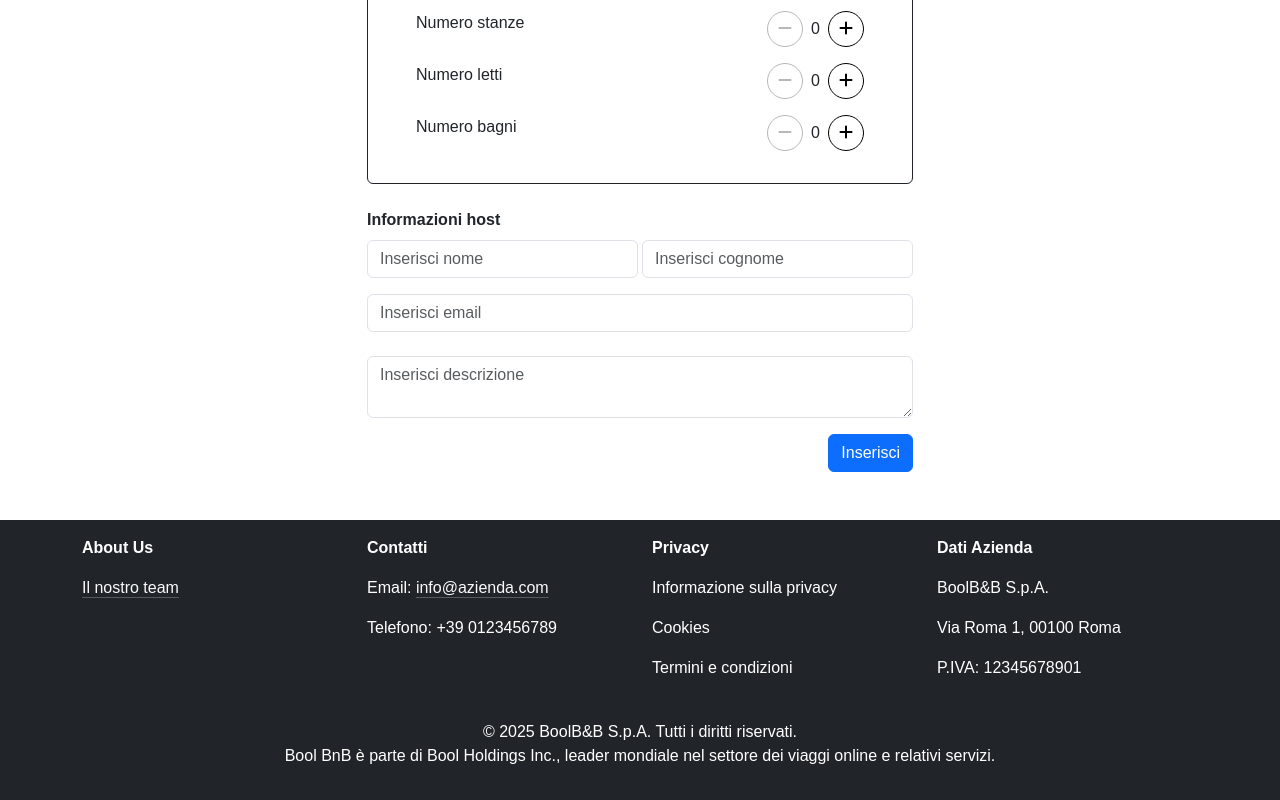
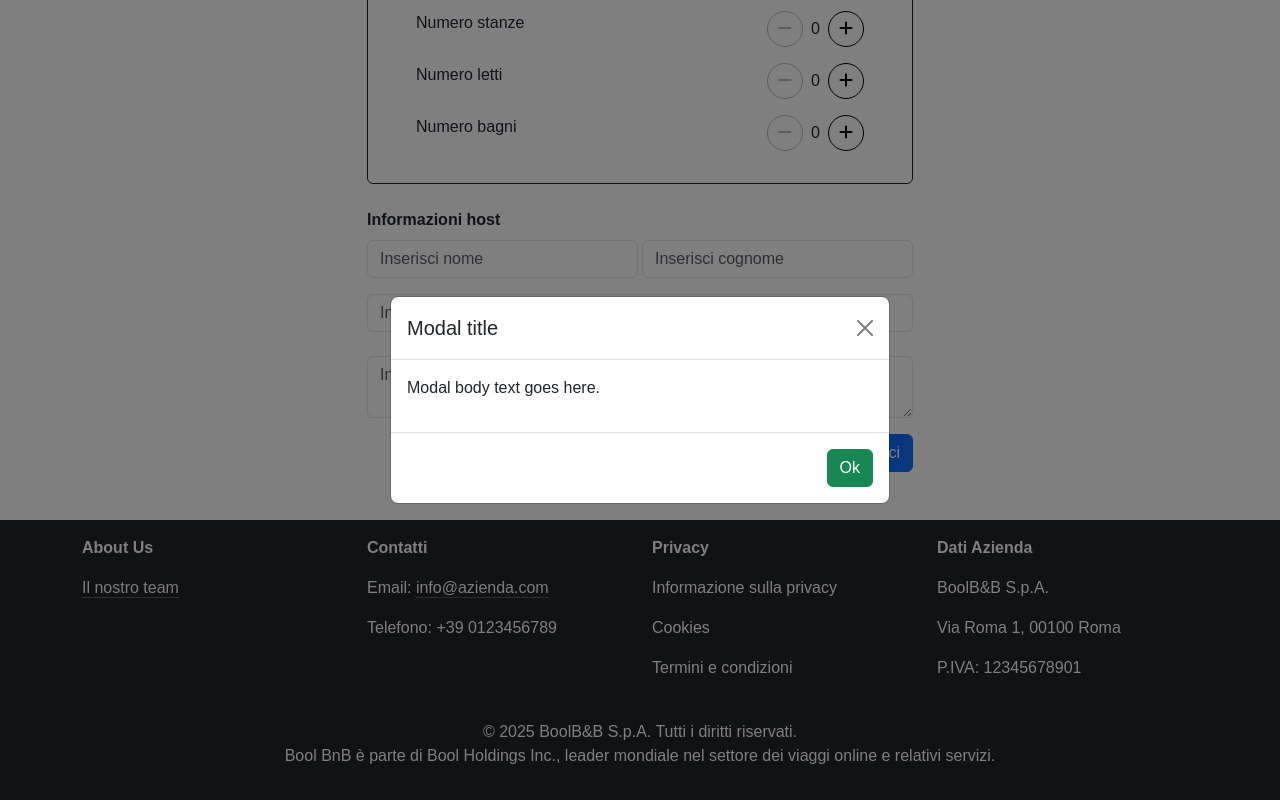
Before and after one commit to giuseppemsabino/bool_bnb_react, a React (Vite) app: page /properties/insert in a window 1280 px wide. Both pictures are taken after a click on the button "Inserisci". Shown: the part 458-1258 px from the top of the page. Built offline with nearby package versions, Linux system fonts and the light colour scheme; no server answers; a web font is replaced by a local one.

Commit message:
remove alerts

```diff
--- a/src/components/layout/Navbar.jsx
+++ b/src/components/layout/Navbar.jsx
@@ -61,7 +61,7 @@ export default function Navbar() {
                 </NavLink>
               </div>
 
-              <Button className="btn login-text" onClick={() => alert("test")}>
+              <Button className="btn login-text">
                 <i className="fa-solid fa-circle-user"></i>
                 <span className="fw-semibold "> Login </span>
               </Button>
--- a/src/components/reviews/ReviewsForm.jsx
+++ b/src/components/reviews/ReviewsForm.jsx
@@ -30,7 +30,6 @@ export default function ReviewsForm({ propertyId, fetchProperty }) {
     })
       .then((res) => res.json())
       .then((data) => {
-        alert(data.message);
         setFormData(defaultFormData);
         fetchProperty(propertyId);
       });
@@ -43,7 +42,12 @@ export default function ReviewsForm({ propertyId, fetchProperty }) {
           <h3 className="d-inline">SCRIVI LA TUA RECENSIONE</h3>
         </div>
         <div className="col-2 text-end">
-          <button className="btn btn-success ms-auto" type="submit">
+          <button
+            className="btn btn-success ms-auto"
+            type="button"
+            data-bs-target="#createReview"
+            data-bs-toggle="modal"
+          >
             INVIA
           </button>
         </div>
@@ -141,6 +145,33 @@ export default function ReviewsForm({ propertyId, fetchProperty }) {
           ></textarea>
         </div>
       </div>
+      <div className="modal" tabIndex="-1" id="createReview">
+        <div className="modal-dialog modal-dialog-centered">
+          <div className="modal-content">
+            <div className="modal-header">
+              <h5 className="modal-title">Modal title</h5>
+              <button
+                type="button"
+                className="btn-close"
+                data-bs-dismiss="modal"
+                aria-label="Close"
+              ></button>
+            </div>
+            <div className="modal-body">
+              <p>Modal body text goes here.</p>
+            </div>
+            <div className="modal-footer">
+              <button
+                type="submit"
+                className="btn btn-success"
+                data-bs-dismiss="modal"
+              >
+                Ok
+              </button>
+            </div>
+          </div>
+        </div>
+      </div>
     </form>
   );
 }
--- a/src/pages/properties/ShowPropertyPage.jsx
+++ b/src/pages/properties/ShowPropertyPage.jsx
@@ -123,19 +123,19 @@ export default function ShowPropertyPage() {
                 </div>
 
                 <div className="text-center p-2 d-flex justify-content-center flex-wrap gap-3">
-                  <span className="badge text-bg-secondary">
+                  <span className="badge text-bg-secondary fs-5">
                     <i className={`fa-solid ${property.type_icon} mx-1`}></i>
                     {property.type_name}
                   </span>
-                  <span className="badge text-bg-secondary">
+                  <span className="badge text-bg-secondary fs-5">
                     <i className="fa-solid fa-bed mx-1"></i>
                     {property.n_beds} Letti
                   </span>
-                  <span className="badge text-bg-secondary">
+                  <span className="badge text-bg-secondary fs-5">
                     <i className="fa-solid fa-house mx-1"></i>
                     {property.n_rooms} Camere
                   </span>
-                  <span className="badge text-bg-secondary">
+                  <span className="badge text-bg-secondary fs-5">
                     <i className="fa-solid fa-sink mx-1"></i>
                     {property.n_bathrooms} Bagni
                   </span>
--- a/src/pages/properties/StoreProperty.jsx
+++ b/src/pages/properties/StoreProperty.jsx
@@ -39,7 +39,6 @@ export default function StoreProperty() {
     })
       .then((res) => res.json())
       .then((data) => {
-        alert(data.message);
         fetchProperties();
         setSelectedItem("home");
         navigate("/");
@@ -192,9 +191,41 @@ export default function StoreProperty() {
                 ></textarea>
               </div>
               <div className="text-end   mt-3">
-                <button type="submit" className="btn btn-primary">
+                <button
+                  type="button"
+                  className="btn btn-primary"
+                  data-bs-toggle="modal"
+                  data-bs-target="#createProperty"
+                >
                   Inserisci
                 </button>
+              </div>
+              <div className="modal" tabIndex="-1" id="createProperty">
+                <div className="modal-dialog modal-dialog-centered">
+                  <div className="modal-content">
+                    <div className="modal-header">
+                      <h5 className="modal-title">Modal title</h5>
+                      <button
+                        type="button"
+                        className="btn-close"
+                        data-bs-dismiss="modal"
+                        aria-label="Close"
+                      ></button>
+                    </div>
+                    <div className="modal-body">
+                      <p>Modal body text goes here.</p>
+                    </div>
+                    <div className="modal-footer">
+                      <button
+                        type="submit"
+                        className="btn btn-success"
+                        data-bs-dismiss="modal"
+                      >
+                        Ok
+                      </button>
+                    </div>
+                  </div>
+                </div>
               </div>
             </form>
           </div>
```
